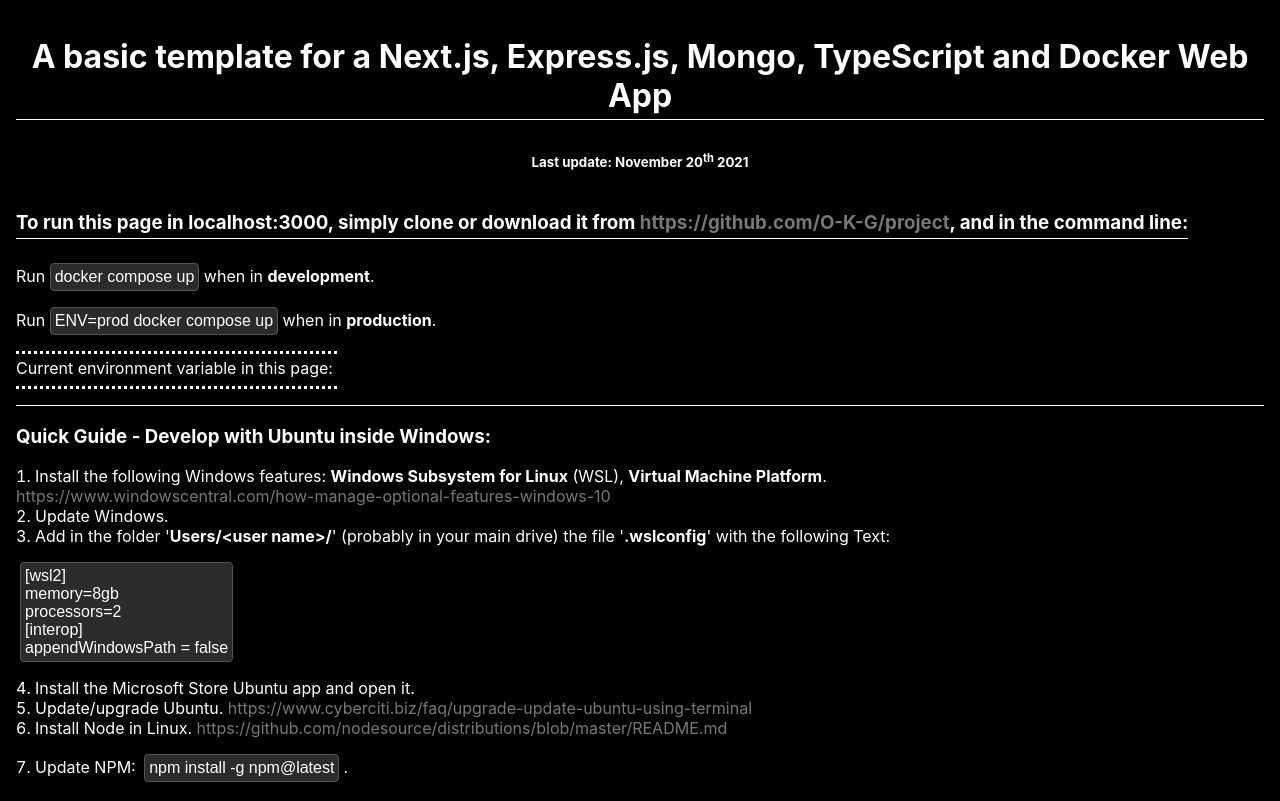
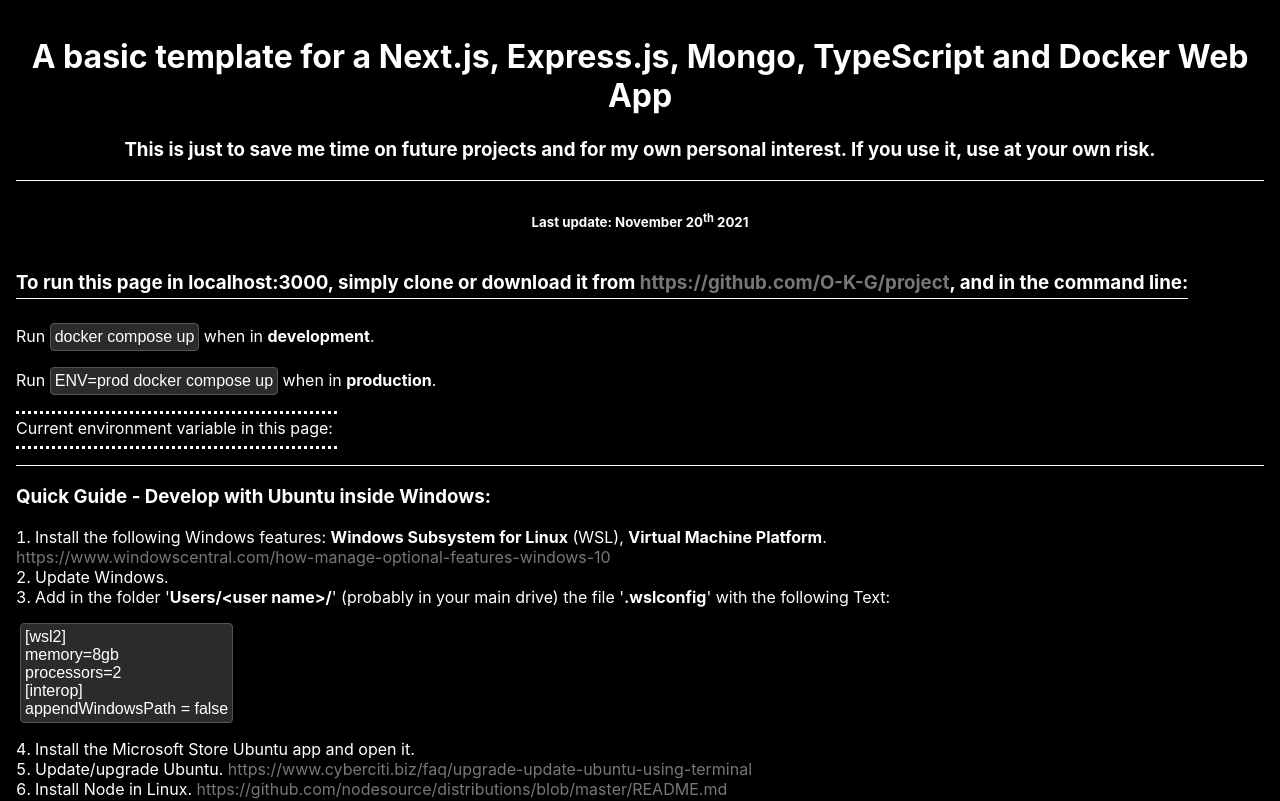
Before and after one commit to O-K-G/Basic-Template, a Next.js app in the folder frontend/: page / in a window 1280 px wide. Shown: the top 801 px of the page. Built offline with nearby package versions, Linux system fonts and the light colour scheme.

Commit message:
update: Content.

```diff
--- a/frontend/pages/index.tsx
+++ b/frontend/pages/index.tsx
@@ -16,6 +16,7 @@
         <div className={mainTitle}>
           <div className={title}>
             <h1 className={titleText}>A basic template for a Next.js, Express.js, Mongo, TypeScript and Docker Web App</h1>
+            <h3>This is just to save me time on future projects and for my own personal interest. If you use it, use at your own risk.</h3>
             <div className={divider} />
             <h5>Last update: November 20<sup>th</sup> 2021</h5>
           </div>
```
